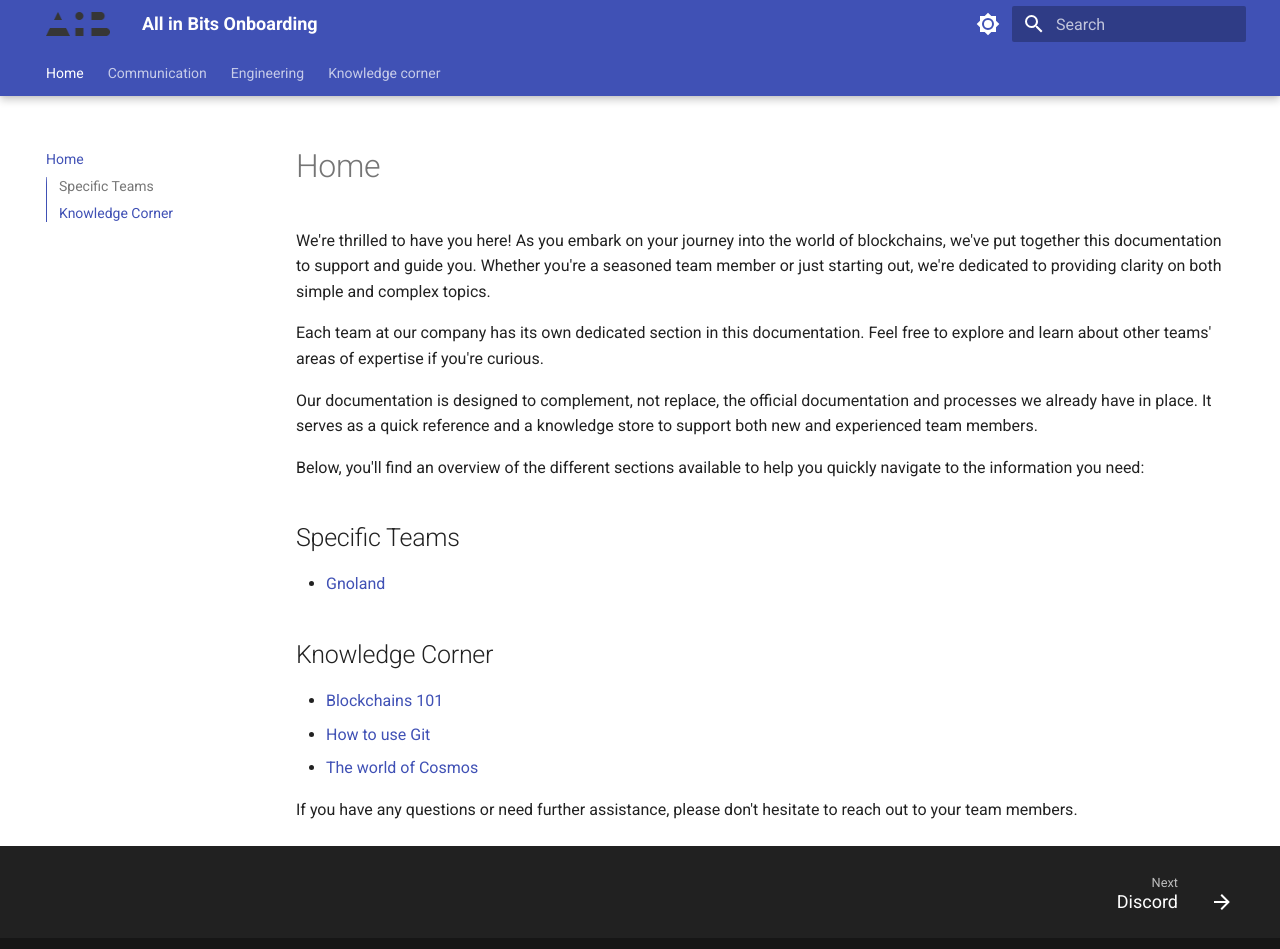
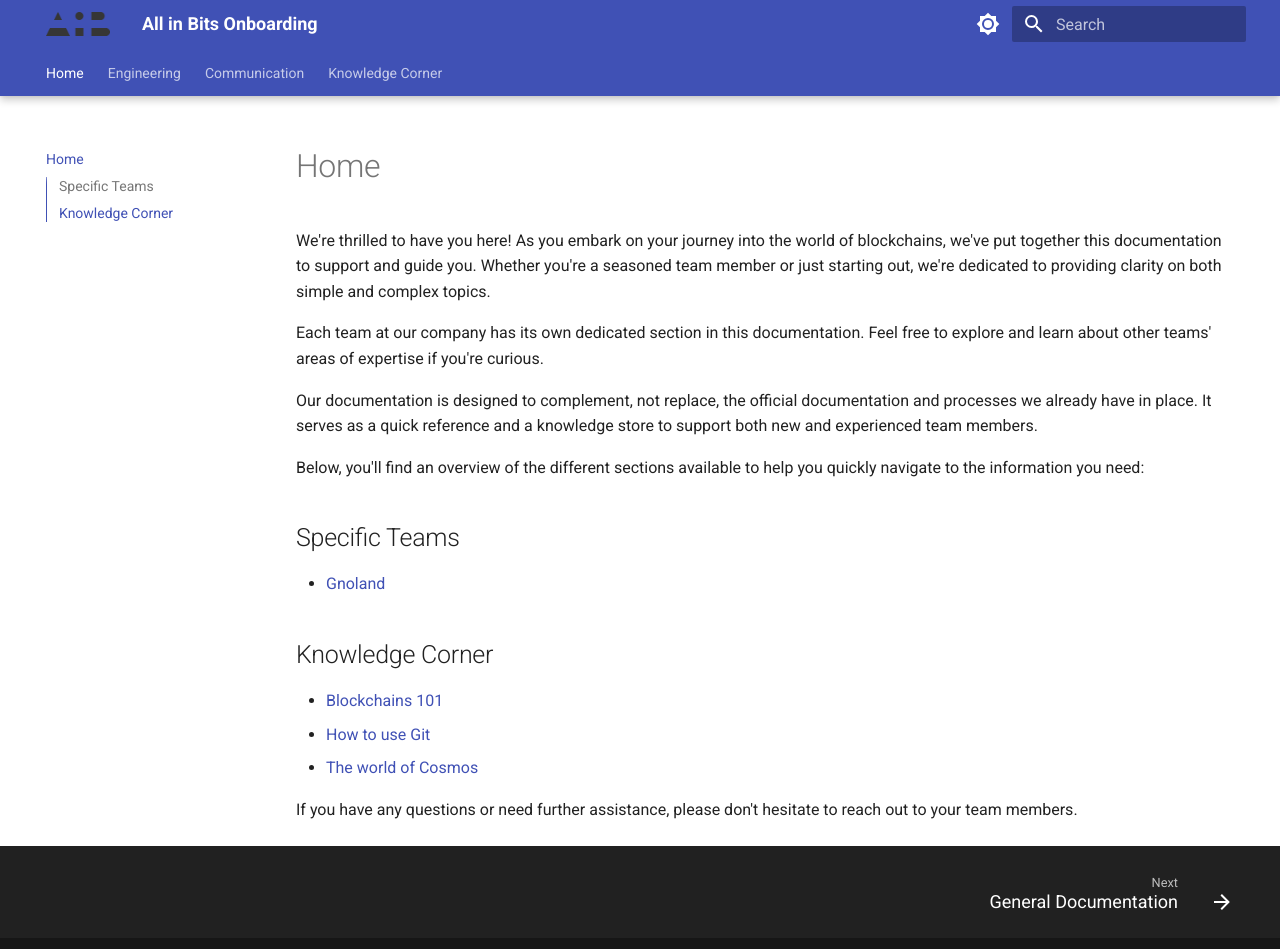
Before and after one commit to gnolang/guide, an MkDocs documentation site: the page built from docs/index.md, in a window 1280 px wide and 962 px high. Shown: the top 949 px of the window. Built offline with MkDocs 1.6.1 and Material for MkDocs 9.7.7, drawn with Linux system fonts in a browser that asks for light colours; the version menu is left out; some of the changed lines change nothing that is shown.

Commit message:
Reorganize the nav

```diff
--- a/docs/index.md
+++ b/docs/index.md
@@ -19,7 +19,7 @@ need:
 
 ## Knowledge Corner
 
-- [Blockchains 101](./knowledge-corner/blockhains-101/blockchain.md)
+- [Blockchains 101](knowledge-corner/blockchains-101/blockchain.md)
 - [How to use Git](knowledge-corner/version-control/guide-to-git.md)
 - [The world of Cosmos](./knowledge-corner/world-of-cosmos/cosmos.md)
 
--- a/mkdocs.yml
+++ b/mkdocs.yml
@@ -38,3 +38,28 @@ extra:
   version:
     default: latest
     provider: mike
+
+nav:
+  - Home: 'index.md'
+  - Engineering:
+      - Conventions:
+          - "General Documentation": 'engineering/conventions/documentation.md'
+          - "Go Conventions": 'engineering/conventions/go.md'
+      - "Gno.land":
+          - Intro: 'engineering/gno.land/intro.md'
+          - Setup: 'engineering/gno.land/setup.md'
+          - Tools: 'engineering/gno.land/tools.md'
+          - Resources: 'engineering/gno.land/resources.md'
+          - Team: 'engineering/gno.land/team.md'
+          - Meetings: 'engineering/gno.land/meetings.md'
+          - "First Challenges": 'engineering/gno.land/first-challenges.md'
+  - Communication:
+      - Discord: 'communication/discord.md'
+      - Signal: 'communication/signal.md'
+      - Slack: 'communication/slack.md'
+  - "Knowledge Corner":
+      - "Version Control":
+          - "Guide to Git": 'knowledge-corner/version-control/guide-to-git.md'
+      - "World of Cosmos": 'knowledge-corner/world-of-cosmos/cosmos.md'
+      - "Blockchains 101":
+          - "Blockchain Basics": 'knowledge-corner/blockchains-101/blockchain.md'
```
Also changed, not shown: docs/knowledge-corner/blockchains-101/blockchain.md (renamed from docs/knowledge-corner/blockhains-101/blockchain.md).
